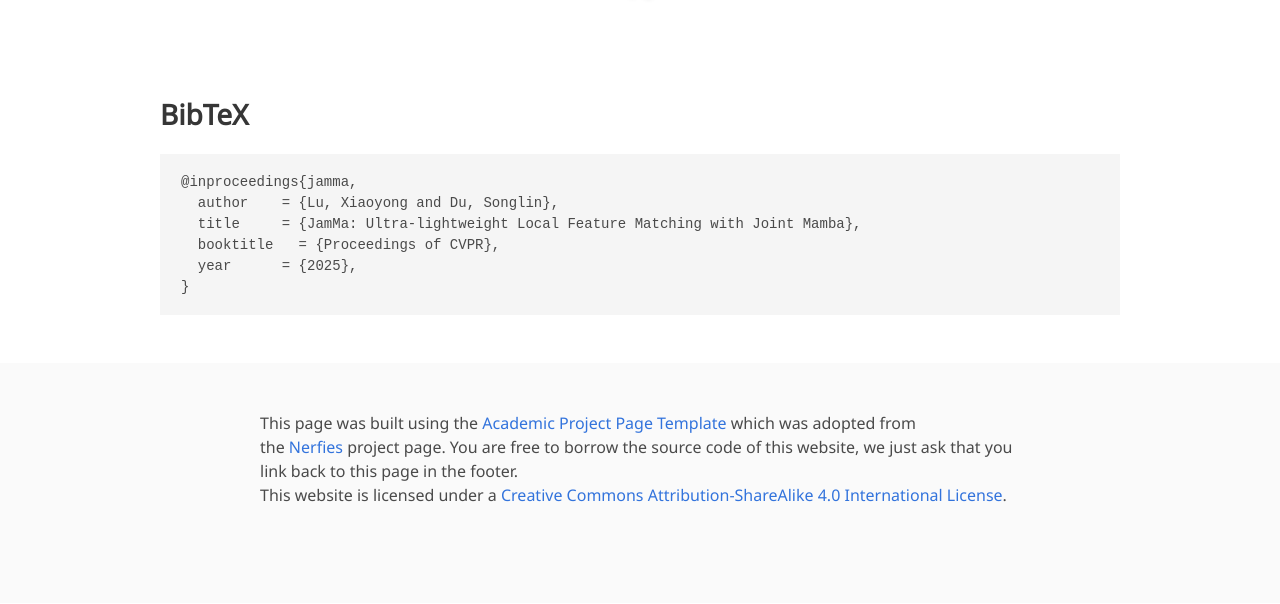
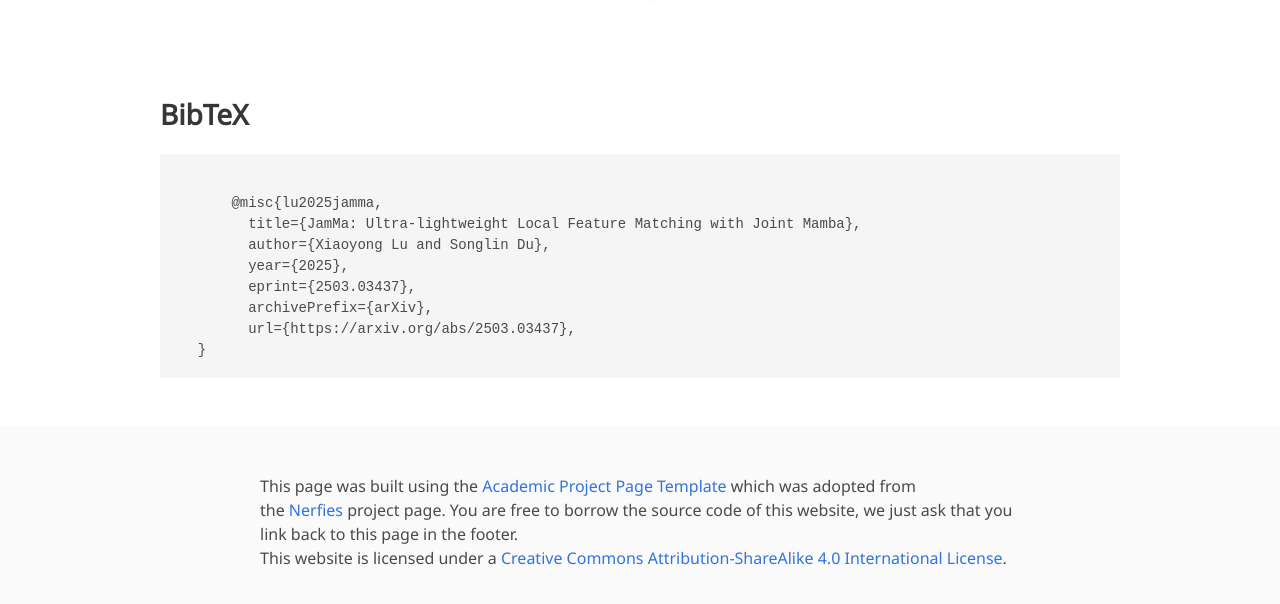
Before and after one commit to leoluxxx/JamMa-page, a plain HTML site: page index.html in a window 1280 px wide. Shown: the part 3151-3755 px from the top of the page. Drawn offline with nearby package versions, Linux system fonts and the light colour scheme; some icons are missing; a web font is replaced by a local one.

Commit message:
jamma page

```diff
--- a/index.html
+++ b/index.html
@@ -70,7 +70,7 @@
                     <div class="publication-links">
                          <!-- Arxiv PDF link -->
                       <span class="link-block">
-                        <a href="https://arxiv.org/pdf/<ARXIV PAPER ID>.pdf" target="_blank"
+                        <a href="https://arxiv.org/pdf/2503.03437.pdf" target="_blank"
                         class="external-link button is-normal is-rounded is-dark">
                         <span class="icon">
                           <i class="fas fa-file-pdf"></i>
@@ -103,7 +103,7 @@
 
                 <!-- ArXiv abstract Link -->
                 <span class="link-block">
-                  <a href="https://arxiv.org/abs/<ARXIV PAPER ID>" target="_blank"
+                  <a href="https://arxiv.org/abs/2503.03437" target="_blank"
                   class="external-link button is-normal is-rounded is-dark">
                   <span class="icon">
                     <i class="ai ai-arxiv"></i>
@@ -270,12 +270,16 @@
 <section class="section" id="BibTeX">
   <div class="container is-max-desktop content">
     <h2 class="title">BibTeX</h2>
-    <pre><code>@inproceedings{jamma,
-  author    = {Lu, Xiaoyong and Du, Songlin},
-  title     = {JamMa: Ultra-lightweight Local Feature Matching with Joint Mamba},
-  booktitle   = {Proceedings of CVPR},
-  year      = {2025},
-}</code></pre>
+    <pre><code>
+      @misc{lu2025jamma,
+        title={JamMa: Ultra-lightweight Local Feature Matching with Joint Mamba},
+        author={Xiaoyong Lu and Songlin Du},
+        year={2025},
+        eprint={2503.03437},
+        archivePrefix={arXiv},
+        url={https://arxiv.org/abs/2503.03437},
+  }
+</code></pre>
   </div>
 </section>
 
```
